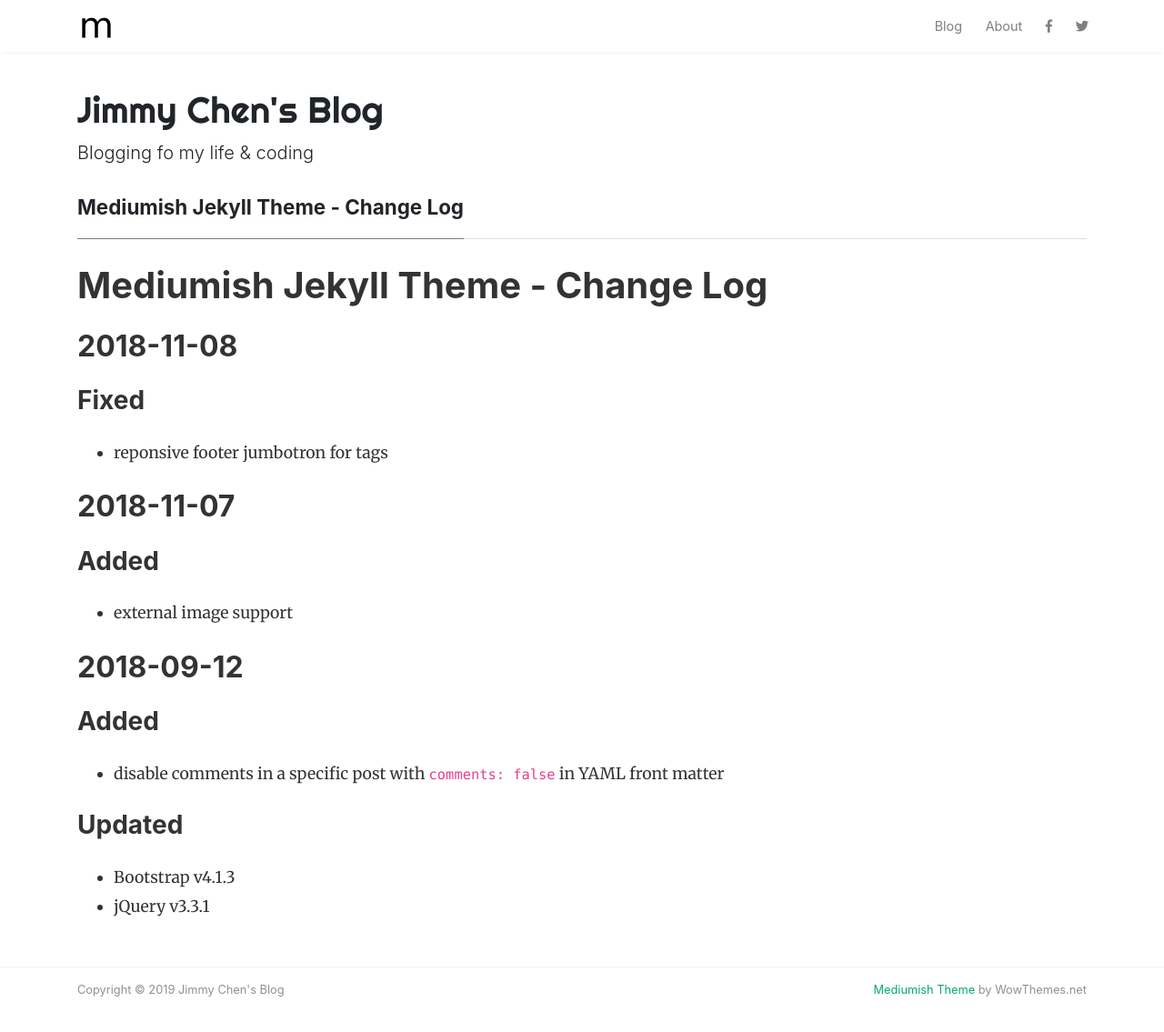
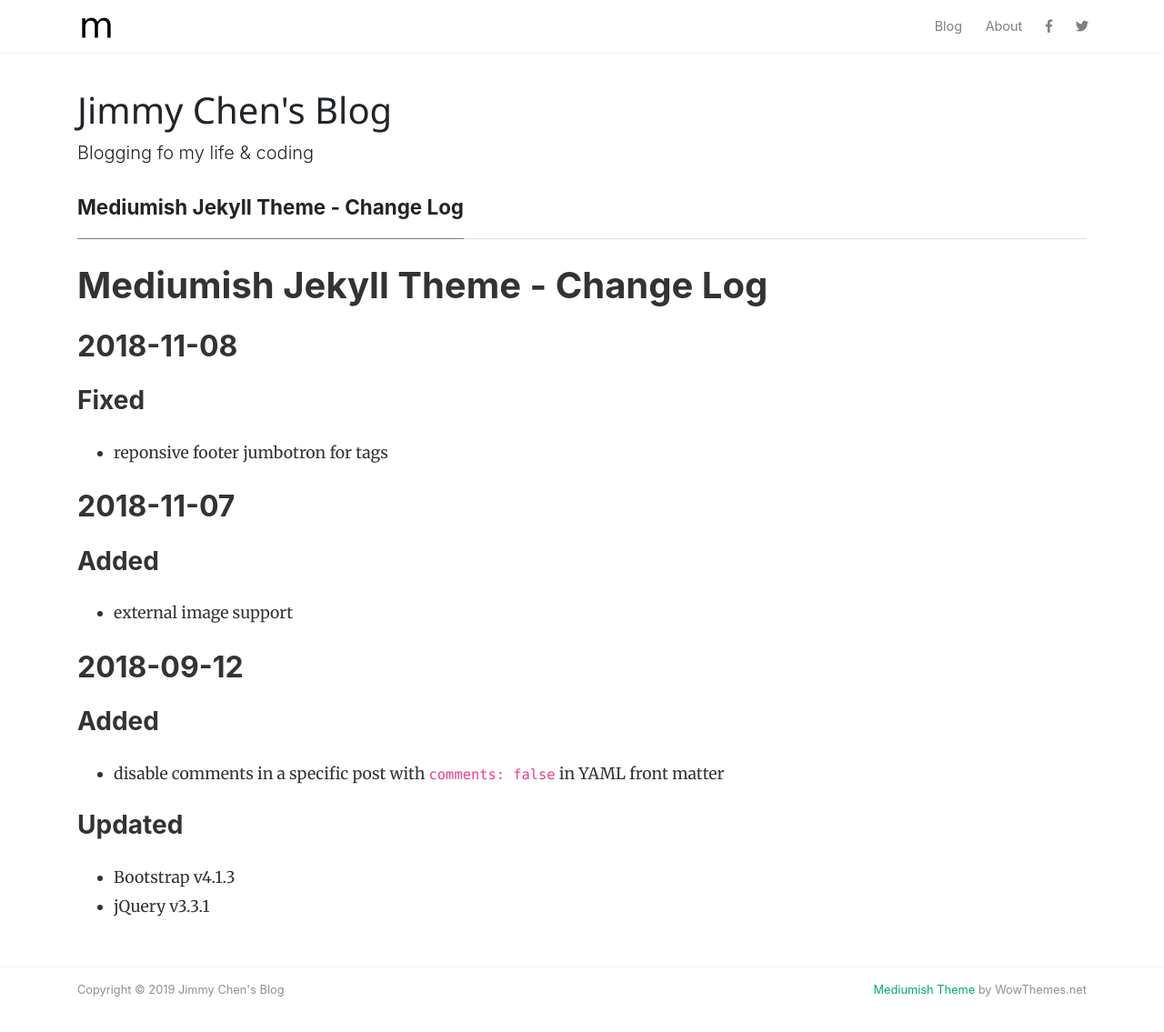
Before and after one commit to cjmdaixi/cjmdaixi.github.io, a Jekyll site: the page built from changelog.md, in a window 1280 px wide and 1172 px high. Shown: the top 1135 px of the window at 91% size. Built offline with Jekyll 4.4.1, drawn with Linux system fonts in a browser that asks for light colours; nearby versions of some CDN libraries; our own code applies the rules of GitHub Pages for plain Markdown files; comment, search, counter and statistics services are not loaded.

Commit message:
improve css

```diff
--- a/assets/css/screen.css
+++ b/assets/css/screen.css
@@ -220,9 +220,11 @@ License: https://www.wowthemes.net/freebies-license/
      max-height:30px;
      margin-right:5px;
 }
+
  .mainheading h1.sitetitle {
-     font-family:Righteous;
+     font-family:"Segoe UI", Roboto, Oxygen, Ubuntu, Cantarell, "Open Sans", "Helvetica Neue", sans-serif;
 }
+
  .mainheading h1.posttitle {
      font-weight:700;
      margin-bottom:1rem;
@@ -252,8 +254,8 @@ License: https://www.wowthemes.net/freebies-license/
 @media (max-width: 768px) {
     .article-post {
         font-family:Merriweather;
-        font-size:0.5rem;
-        line-height:1.1;
+        font-size:1.0rem;
+        line-height:1.5;
         color:rgba(0,0,0,.8);
    }
 }
@@ -546,9 +548,19 @@ License: https://www.wowthemes.net/freebies-license/
  .h1, .h2, .h3, .h4, .h5, .h6, h1, h2, h3, h4, h5, h6 {
      font-family: -apple-system,system-ui,BlinkMacSystemFont,"Segoe UI",Roboto,"Helvetica Neue",Arial,sans-serif;
 }
+
+@media(max-width:768px){
+    .article-post .h1, .article-post .h2, .article-post .h3, .article-post .h4, .article-post .h5, .article-post .h6, .article-post h1, .article-post h2, .article-post h3, .article-post h4, .article-post h5, .article-post h6 {
+        font-weight: 600;
+        font-size: 1.8rem;
+        margin-bottom: 1.5rem;
+   }
+}
+@media(min-width:768px){
  .article-post .h1, .article-post .h2, .article-post .h3, .article-post .h4, .article-post .h5, .article-post .h6, .article-post h1, .article-post h2, .article-post h3, .article-post h4, .article-post h5, .article-post h6 {
      font-weight: 700;
      margin-bottom: 1.5rem;
+}
 }
  .article-post img.shadow {
      -webkit-box-shadow: 0px 0px 10px 0px rgba(0, 0, 0, 0.30);
```
